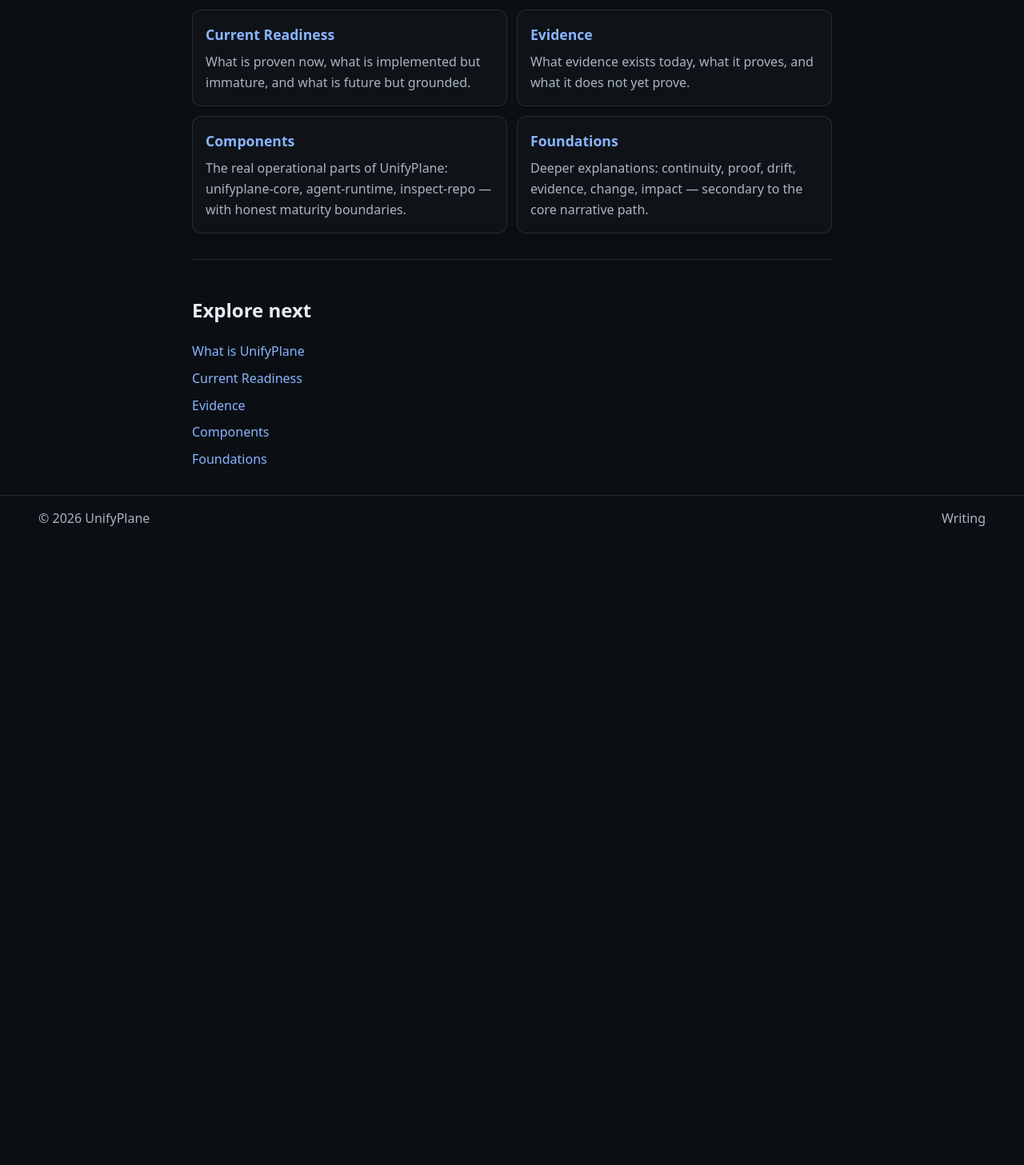
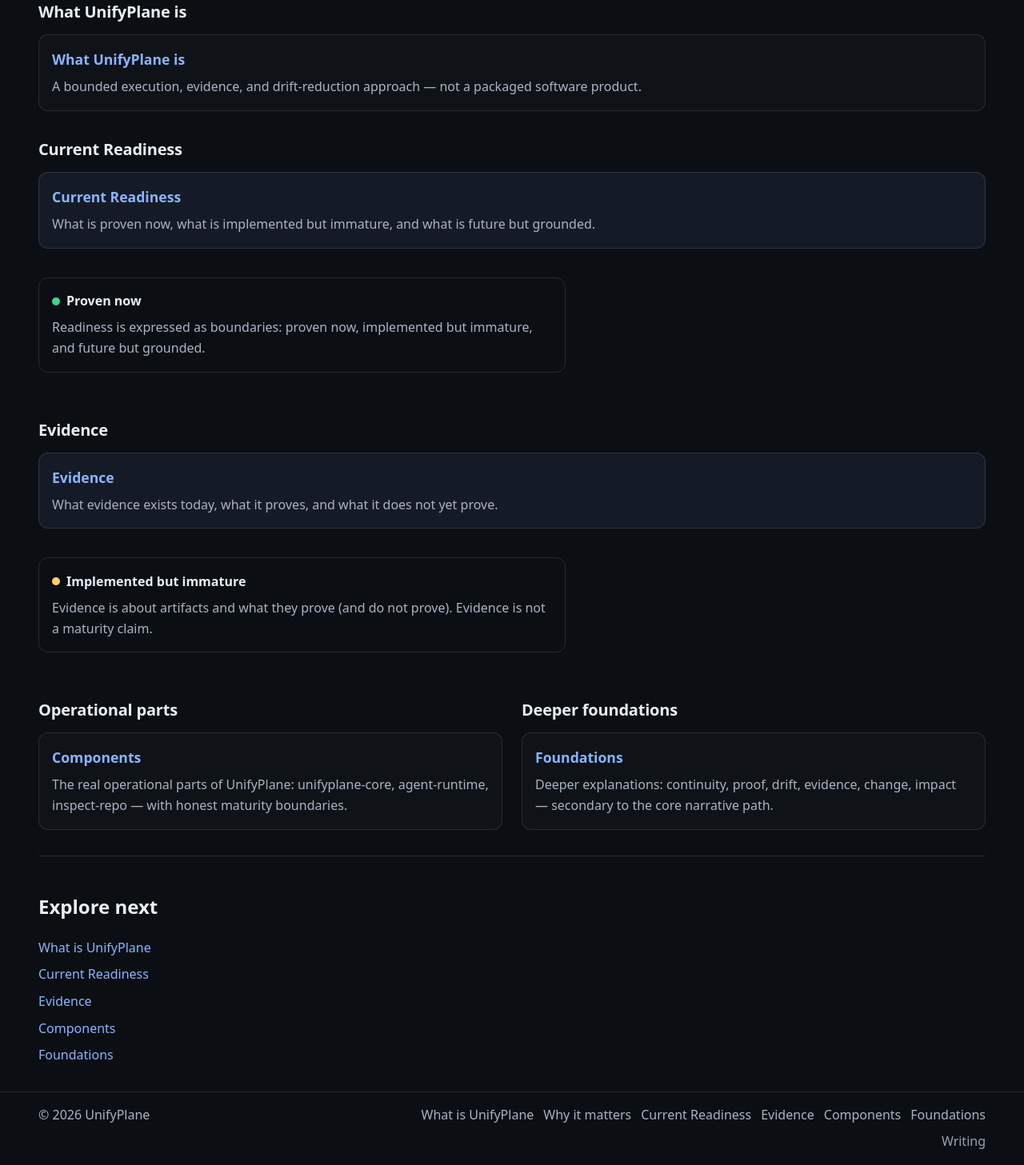
Before and after one commit to shiftby-sg/unifyplane-dev, a Next.js app: page / in a window 1280 px wide. Shown: the part 589-2046 px from the top of the page at 80% size. Before the commit the page ends 1267 px from the top, so only its background shows below. Built offline with nearby package versions, Linux system fonts and the light colour scheme.

Commit message:
feat(home): align homepage structure to IA

```diff
--- a/app/layout.tsx
+++ b/app/layout.tsx
@@ -30,17 +30,7 @@
           Skip to content
         </a>
         <SiteHeader />
-        <main id="main">
-          <div
-            style={{
-              maxWidth: "var(--layout-content)",
-              margin: "0 auto",
-              padding: "var(--space-8) var(--space-4)",
-            }}
-          >
-            {children}
-          </div>
-        </main>
+        <main id="main">{children}</main>
         <SiteFooter />
         <script
           type="application/ld+json"
--- a/app/page.tsx
+++ b/app/page.tsx
@@ -19,7 +19,7 @@
 export default async function HomePage() {
   const composition = await loadHomeComposition();
   return (
-    <PageShell pathname="/">
+    <PageShell pathname="/" width="wide">
       <HomeCompositionView composition={composition} />
       <JsonLd
         data={pageJsonLd({
--- a/components/HomeComposition.module.css
+++ b/components/HomeComposition.module.css
@@ -44,10 +44,9 @@
   text-decoration: none;
 }
 
-.grid {
+.sections {
   display: grid;
-  grid-template-columns: 1fr;
-  gap: var(--space-3);
+  gap: var(--space-8);
   margin: var(--space-8) 0;
 }
 
@@ -58,6 +57,21 @@
   background: rgba(255, 255, 255, 0.02);
 }
 
+.cardEmphasis {
+  background: rgba(138, 180, 255, 0.08);
+}
+
+.section {
+  display: grid;
+  gap: var(--space-3);
+}
+
+.sectionTitle {
+  margin: 0;
+  font-size: 1.25rem;
+  letter-spacing: -0.01em;
+}
+
 .cardTitle {
   margin: 0 0 var(--space-2);
   font-size: 1.1rem;
@@ -66,6 +80,15 @@
 .cardDesc {
   margin: 0;
   color: var(--color-muted);
+}
+
+.boundary {
+  max-width: 72ch;
+}
+
+.pair {
+  display: grid;
+  gap: var(--space-6);
 }
 
 .links {
@@ -86,7 +109,7 @@
   .headline {
     font-size: 2.6rem;
   }
-  .grid {
+  .pair {
     grid-template-columns: 1fr 1fr;
   }
 }
--- a/components/HomeComposition.tsx
+++ b/components/HomeComposition.tsx
@@ -1,11 +1,23 @@
 import Link from "next/link";
 import styles from "./HomeComposition.module.css";
 import type { HomeComposition } from "../lib/content/compositions";
+import { BoundaryStatus } from "./BoundaryStatus";
 
 export function HomeCompositionView({ composition }: { composition: HomeComposition }) {
   const hero = composition.sections.find((s) => s.kind === "hero");
-  const summaries = composition.sections.filter((s) => s.kind === "summary");
   const links = composition.sections.find((s) => s.kind === "links");
+  const summaries = new Map(
+    composition.sections
+      .filter((s) => s.kind === "summary")
+      .map((s) => [s.id, s]),
+  );
+
+  const what = summaries.get("what");
+  const why = summaries.get("why");
+  const readiness = summaries.get("readiness");
+  const evidence = summaries.get("evidence");
+  const components = summaries.get("components");
+  const foundations = summaries.get("foundations");
 
   return (
     <>
@@ -26,15 +38,80 @@
         </section>
       ) : null}
 
-      <section aria-label="Summaries" className={styles.grid}>
-        {summaries.map((s) =>
-          s.kind === "summary" ? (
-            <Link key={s.id} href={s.href} className={styles.card}>
-              <h2 className={styles.cardTitle}>{s.title}</h2>
-              <p className={styles.cardDesc}>{s.description}</p>
+      <section className={styles.sections} aria-label="Homepage sections">
+        {why && why.kind === "summary" ? (
+          <section className={styles.section} aria-label="Why it matters in practice">
+            <h2 className={styles.sectionTitle}>Why this matters in practice</h2>
+            <Link href={why.href} className={`${styles.card} ${styles.cardEmphasis}`}>
+              <h3 className={styles.cardTitle}>{why.title}</h3>
+              <p className={styles.cardDesc}>{why.description}</p>
             </Link>
-          ) : null,
-        )}
+          </section>
+        ) : null}
+
+        {what && what.kind === "summary" ? (
+          <section className={styles.section} aria-label="What UnifyPlane is">
+            <h2 className={styles.sectionTitle}>What UnifyPlane is</h2>
+            <Link href={what.href} className={styles.card}>
+              <h3 className={styles.cardTitle}>{what.title}</h3>
+              <p className={styles.cardDesc}>{what.description}</p>
+            </Link>
+          </section>
+        ) : null}
+
+        {readiness && readiness.kind === "summary" ? (
+          <section className={styles.section} aria-label="Current readiness">
+            <h2 className={styles.sectionTitle}>Current Readiness</h2>
+            <Link href={readiness.href} className={`${styles.card} ${styles.cardEmphasis}`}>
+              <h3 className={styles.cardTitle}>{readiness.title}</h3>
+              <p className={styles.cardDesc}>{readiness.description}</p>
+            </Link>
+            <div className={styles.boundary}>
+              <BoundaryStatus
+                variant="proven"
+                note="Readiness is expressed as boundaries: proven now, implemented but immature, and future but grounded."
+              />
+            </div>
+          </section>
+        ) : null}
+
+        {evidence && evidence.kind === "summary" ? (
+          <section className={styles.section} aria-label="Evidence">
+            <h2 className={styles.sectionTitle}>Evidence</h2>
+            <Link href={evidence.href} className={`${styles.card} ${styles.cardEmphasis}`}>
+              <h3 className={styles.cardTitle}>{evidence.title}</h3>
+              <p className={styles.cardDesc}>{evidence.description}</p>
+            </Link>
+            <div className={styles.boundary}>
+              <BoundaryStatus
+                variant="implemented-immature"
+                note="Evidence is about artifacts and what they prove (and do not prove). Evidence is not a maturity claim."
+              />
+            </div>
+          </section>
+        ) : null}
+
+        <section className={styles.pair} aria-label="Operational parts and deeper foundations">
+          {components && components.kind === "summary" ? (
+            <section className={styles.section} aria-label="Components">
+              <h2 className={styles.sectionTitle}>Operational parts</h2>
+              <Link href={components.href} className={styles.card}>
+                <h3 className={styles.cardTitle}>{components.title}</h3>
+                <p className={styles.cardDesc}>{components.description}</p>
+              </Link>
+            </section>
+          ) : null}
+
+          {foundations && foundations.kind === "summary" ? (
+            <section className={styles.section} aria-label="Foundations">
+              <h2 className={styles.sectionTitle}>Deeper foundations</h2>
+              <Link href={foundations.href} className={styles.card}>
+                <h3 className={styles.cardTitle}>{foundations.title}</h3>
+                <p className={styles.cardDesc}>{foundations.description}</p>
+              </Link>
+            </section>
+          ) : null}
+        </section>
       </section>
 
       {links && links.kind === "links" ? (
--- /dev/null
+++ b/components/PageShell.module.css
@@ -0,0 +1,12 @@
+.shell {
+  margin: 0 auto;
+  padding: var(--space-8) var(--space-4);
+}
+
+.content {
+  max-width: var(--layout-content);
+}
+
+.wide {
+  max-width: var(--layout-wide);
+}
--- a/components/PageShell.tsx
+++ b/components/PageShell.tsx
@@ -1,16 +1,23 @@
 import { Breadcrumbs } from "./Breadcrumbs";
+import styles from "./PageShell.module.css";
 
 export function PageShell({
   pathname,
   children,
+  width = "content",
 }: {
   pathname: string;
   children: React.ReactNode;
+  width?: "content" | "wide";
 }) {
   return (
-    <>
+    <div
+      className={`${styles.shell} ${
+        width === "wide" ? styles.wide : styles.content
+      }`}
+    >
       <Breadcrumbs pathname={pathname} />
       {children}
-    </>
+    </div>
   );
 }
--- a/components/SiteFooter.module.css
+++ b/components/SiteFooter.module.css
@@ -8,18 +8,43 @@
   padding: var(--space-4);
   color: var(--color-muted);
   display: flex;
-  align-items: baseline;
+  align-items: flex-start;
   justify-content: space-between;
   gap: var(--space-4);
   flex-wrap: wrap;
+}
+
+.navs {
+  display: flex;
+  flex-direction: column;
+  gap: var(--space-2);
+  align-items: flex-end;
 }
 
 .links {
   display: inline-flex;
   gap: var(--space-3);
   align-items: center;
+  flex-wrap: wrap;
 }
 
 .links a {
   color: var(--color-muted);
 }
+
+.secondary {
+  display: inline-flex;
+  gap: var(--space-3);
+  align-items: center;
+}
+
+.secondary a {
+  color: var(--color-muted);
+  opacity: 0.9;
+}
+
+@media (max-width: 640px) {
+  .navs {
+    align-items: flex-start;
+  }
+}
--- a/components/SiteFooter.tsx
+++ b/components/SiteFooter.tsx
@@ -1,13 +1,22 @@
 import Link from "next/link";
 import styles from "./SiteFooter.module.css";
-import { secondaryNav } from "../lib/site/nav";
+import { primaryNav, secondaryNav } from "../lib/site/nav";
 
 export function SiteFooter() {
+  const sectionLinks = primaryNav.filter((item) => item.href !== "/");
   return (
     <footer className={styles.footer}>
       <div className={styles.inner}>
         <span>© {new Date().getFullYear()} UnifyPlane</span>
-        <nav aria-label="Secondary" className={styles.links}>
+        <div className={styles.navs}>
+          <nav aria-label="Sections" className={styles.links}>
+            {sectionLinks.map((item) => (
+              <Link key={item.href} href={item.href}>
+                {item.label}
+              </Link>
+            ))}
+          </nav>
+          <nav aria-label="Secondary" className={styles.secondary}>
             {secondaryNav.map((item) => (
               <Link key={item.href} href={item.href}>
                 {item.label}
@@ -15,6 +24,7 @@
             ))}
           </nav>
         </div>
+      </div>
     </footer>
   );
 }
```
Lines whose indentation alone changed are shown as unchanged.
